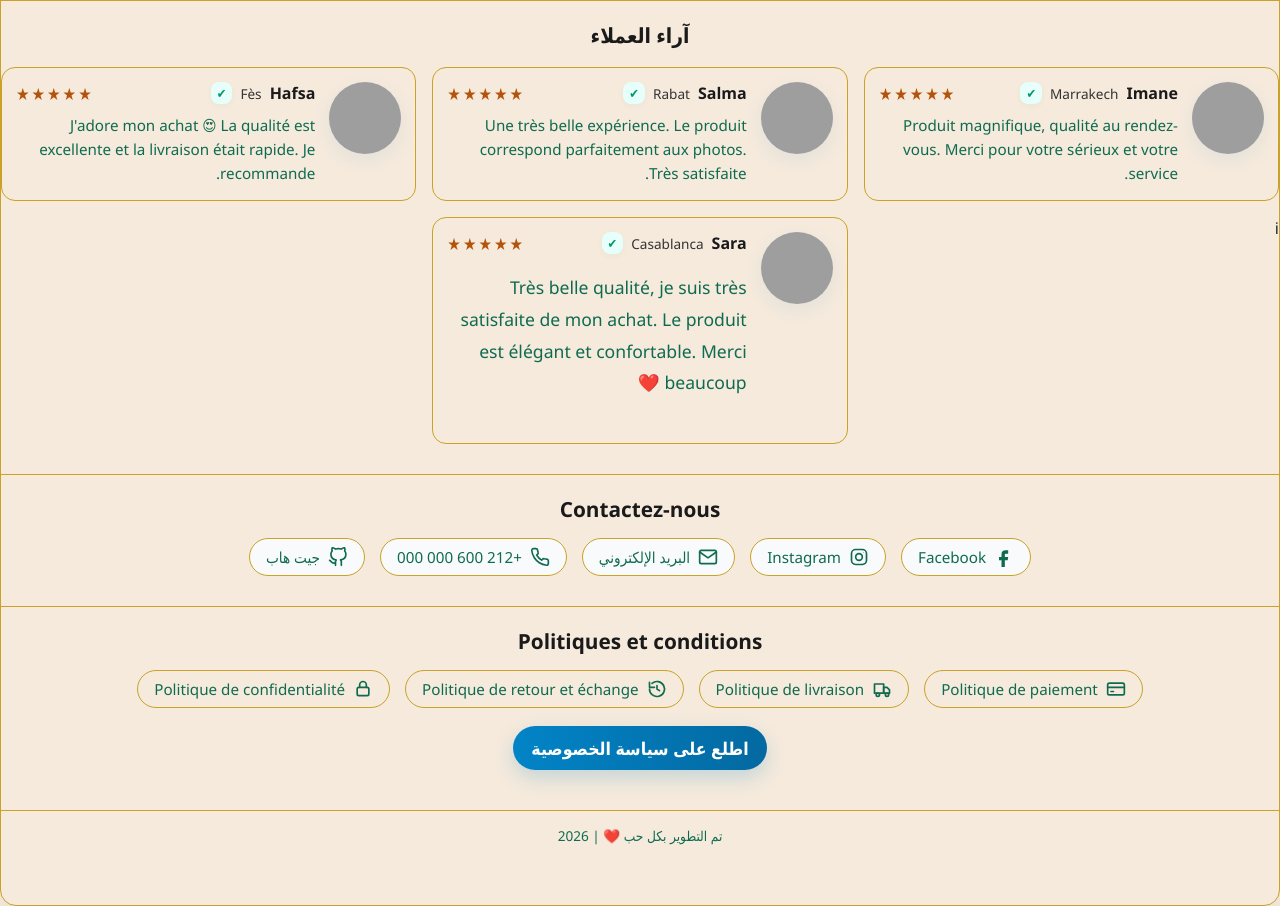
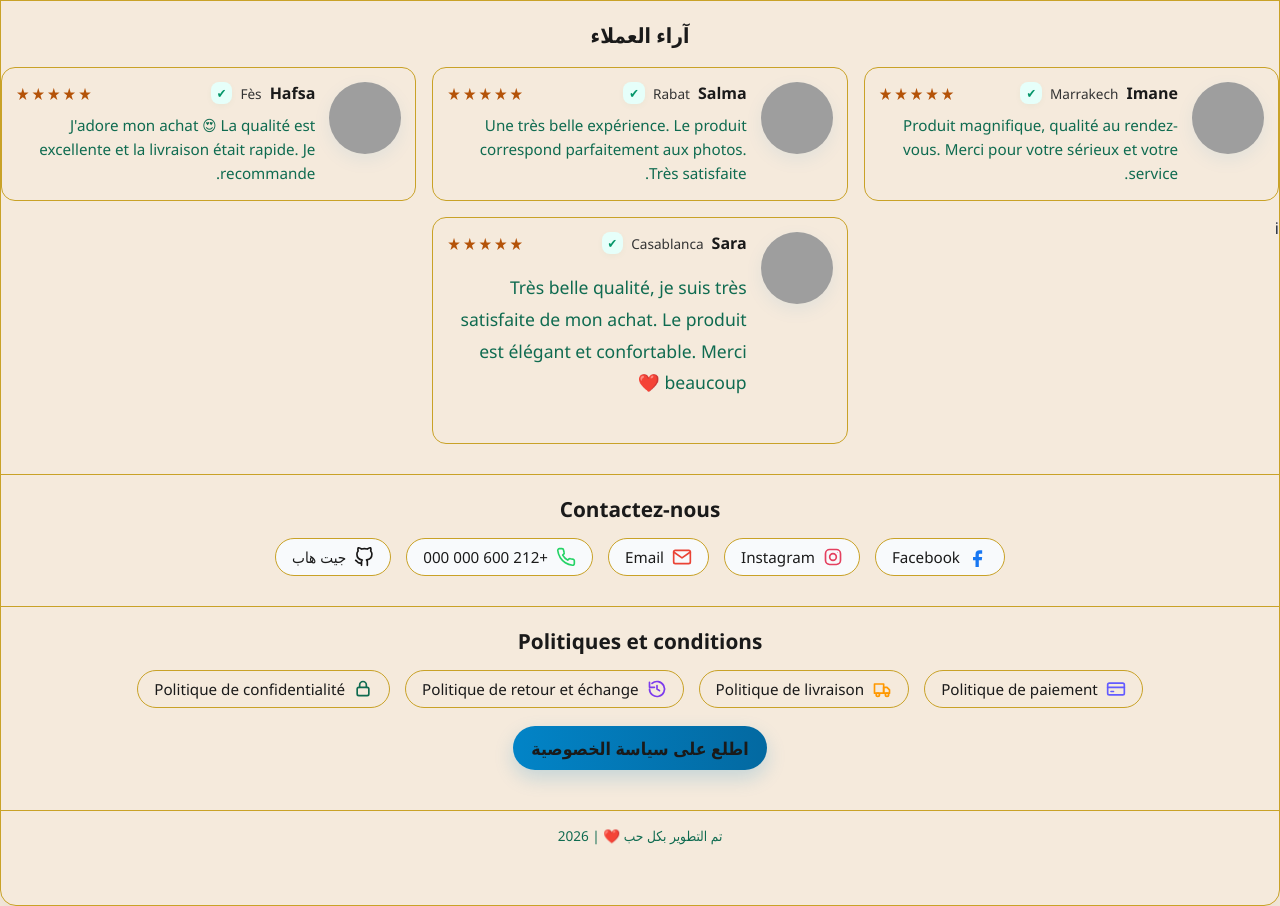
Before and after one commit to medbel000/my-first-project, a website: page index.html in a window 1280 px wide. Shown: the part 2180-3086 px from the top of the page. Drawn offline with Linux system fonts and the light colour scheme; grey boxes are pictures that could not be loaded.

Commit message:
Save latest changes

```diff
--- a/index.html
+++ b/index.html
@@ -252,7 +252,7 @@
                 </a>
                 <a href="mailto:your-email@example.com" class="contact-link mail" title="بريد إلكتروني">
                     <svg xmlns="http://www.w3.org/2000/svg" width="20" height="20" viewBox="0 0 24 24" fill="none" stroke="currentColor" stroke-width="2" stroke-linecap="round" stroke-linejoin="round"><path d="M4 4h16c1.1 0 2 .9 2 2v12c0 1.1-.9 2-2 2H4c-1.1 0-2-.9-2-2V6c0-1.1.9-2 2-2z"/><polyline points="22,6 12,13 2,6"/></svg>
-                    <span>البريد الإلكتروني</span>
+                    <span>Email</span>
                 </a>
                 <a href="tel:+212600000000" class="contact-link phone" title="Téléphone">
                     <svg xmlns="http://www.w3.org/2000/svg" width="20" height="20" viewBox="0 0 24 24" fill="none" stroke="currentColor" stroke-width="2" stroke-linecap="round" stroke-linejoin="round" aria-hidden="true"><path d="M22 16.92v3a2 2 0 0 1-2.18 2 19.8 19.8 0 0 1-8.63-3.07 19.5 19.5 0 0 1-6-6A19.8 19.8 0 0 1 2.12 4.18 2 2 0 0 1 4.11 2h3a2 2 0 0 1 2 1.72c.12.9.33 1.78.62 2.63a2 2 0 0 1-.45 2.11L8 9.73a16 16 0 0 0 6 6l1.27-1.27a2 2 0 0 1 2.11-.45c.85.29 1.73.5 2.63.62A2 2 0 0 1 22 16.92z"/></svg>
--- a/style.css
+++ b/style.css
@@ -1453,6 +1453,51 @@ h4,
 
 .customer-city {
     color: #333333;
+}
+
+.contact-section,
+.privacy-section,
+.contact-section .contact-link,
+.privacy-section .policy-link,
+.privacy-section .privacy-btn,
+.privacy-section .privacy-text {
+    color: #1a1a1a;
+}
+
+.contact-section .facebook svg {
+    color: #1877F2;
+}
+
+.contact-section .instagram svg {
+    color: #E4405F;
+}
+
+.contact-section .mail svg {
+    color: #EA4335;
+}
+
+.contact-section .phone svg {
+    color: #25D366;
+}
+
+.contact-section .github svg {
+    color: #181717;
+}
+
+.privacy-section .policy-link:nth-child(1) svg {
+    color: #635BFF;
+}
+
+.privacy-section .policy-link:nth-child(2) svg {
+    color: #FF9800;
+}
+
+.privacy-section .policy-link:nth-child(3) svg {
+    color: #7C3AED;
+}
+
+.privacy-section .policy-link:nth-child(4) svg {
+    color: #0F6B50;
 }
 
 /* لون موحّد لجميع الإطارات */
```
